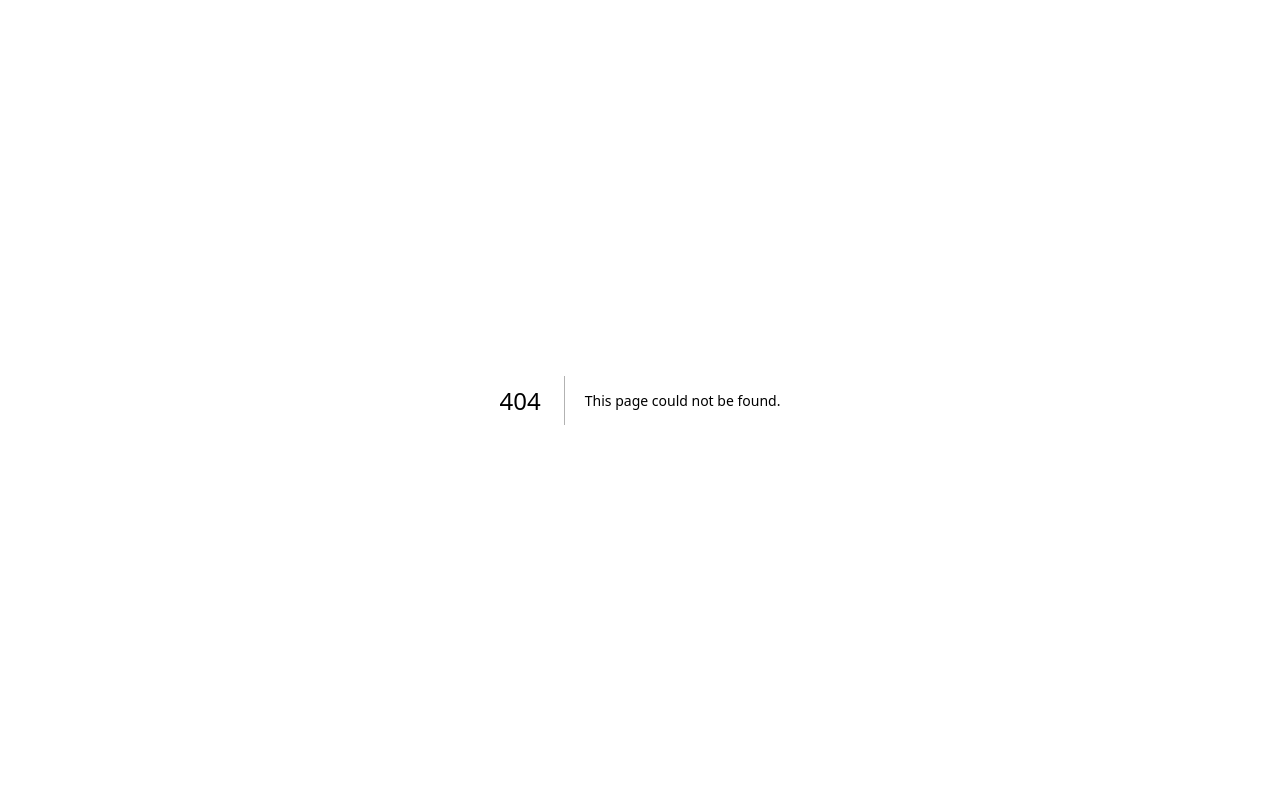
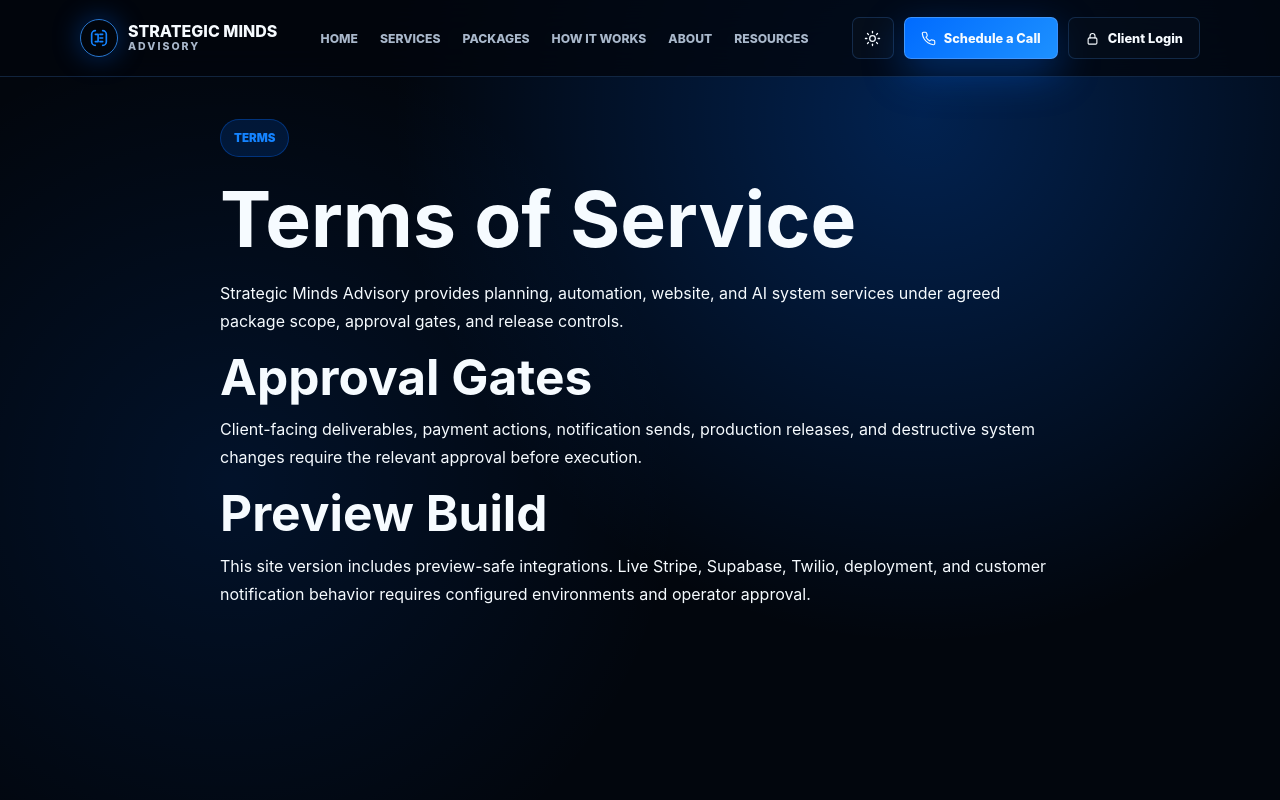
Before and after one commit to Strategic-Minds/BUSINESS-BUILDER, a Next.js app: page /terms in a window 1280 px wide. Before the commit this address had no page. Shown: the top 800 px of the page. Built offline with nearby package versions, Linux system fonts and the light colour scheme.

Commit message:
feat(site-v2): app/terms/page.tsx

```diff
--- /dev/null
+++ b/app/terms/page.tsx
@@ -0,0 +1,25 @@
+import { PageChrome } from "@/components/site-shell";
+
+export default function TermsPage() {
+  return (
+    <PageChrome>
+      <main className="subpage">
+        <div className="wrap legal">
+          <span className="eyebrow">Terms</span>
+          <h1>Terms of Service</h1>
+          <p>
+            Strategic Minds Advisory provides planning, automation, website, and AI system services under agreed package scope, approval gates, and release controls.
+          </p>
+          <h2>Approval Gates</h2>
+          <p>
+            Client-facing deliverables, payment actions, notification sends, production releases, and destructive system changes require the relevant approval before execution.
+          </p>
+          <h2>Preview Build</h2>
+          <p>
+            This site version includes preview-safe integrations. Live Stripe, Supabase, Twilio, deployment, and customer notification behavior requires configured environments and operator approval.
+          </p>
+        </div>
+      </main>
+    </PageChrome>
+  );
+}
```
